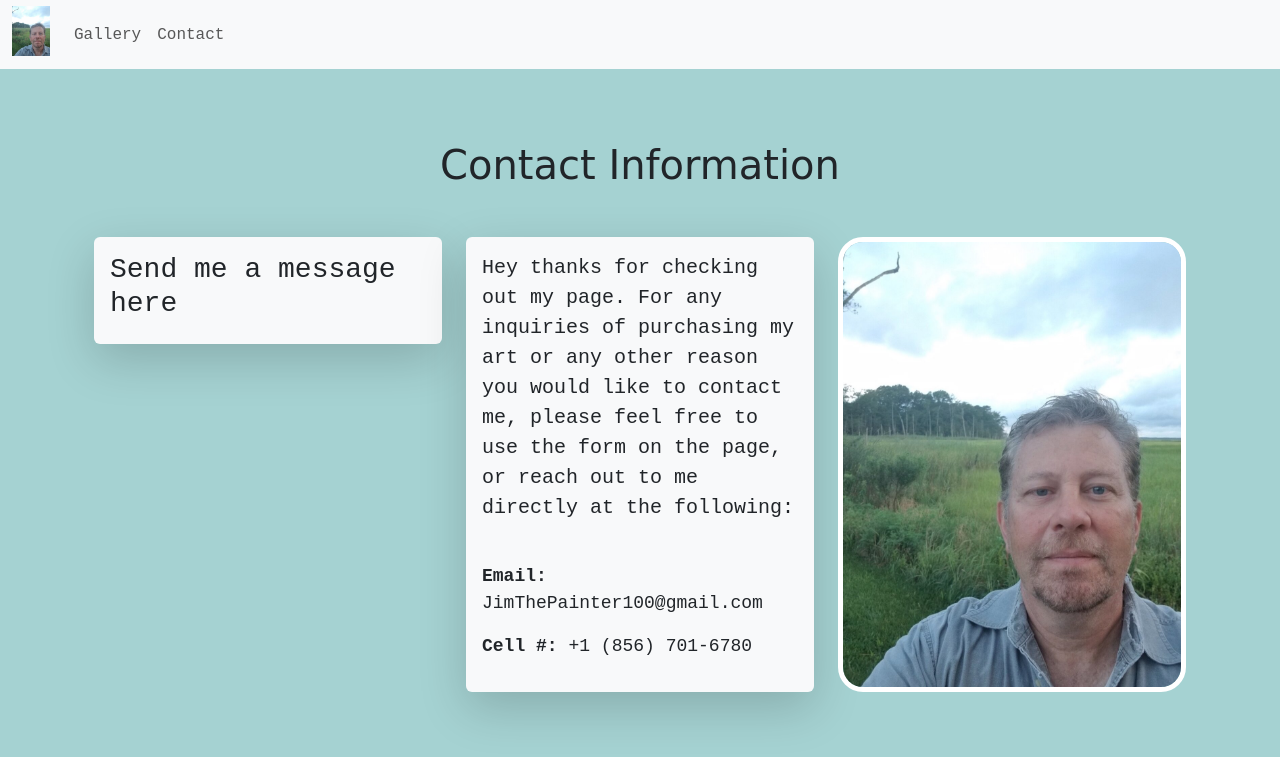
After one commit to Eric-Militello/Jim-the-Artist-Django, a Django app: page /contact in a window 1280 px wide. The commit adds this page. Shown: the top 757 px of the page. Run offline with Django 4.2, Linux system fonts and the light colour scheme.

Commit message:
contact page added w/ no form yet, gallery links working again

```diff
--- /dev/null
+++ b/jimTheArtist/templates/contact.html
@@ -0,0 +1,33 @@
+{% extends 'base.html' %}
+{% block content %}
+{% load static %}
+
+
+<h1 class="title text-center mt-5">Contact Information</h1>
+<div class="container mt-5">
+  <div class="row">
+    <div class="col-md-4 order-sm-2 order-lg-1 order-md-1">
+      <div class="shadow-lg p-3 mb-5 bg-body-tertiary rounded">
+        <h3>Send me a message here</h3>
+
+      </div>
+    </div>
+    <div class="col-md-4 order-sm-1 order-lg-2 order-md-2">
+      <div class="shadow-lg p-3 mb-5 bg-body-tertiary rounded">
+        <p class="lead">Hey thanks for checking out my page. For any inquiries of purchasing my art or any other reason you would like to contact me, please feel free to use the form on the page, or reach out to me directly at the following:</p>
+        <br>
+        <p class="contact_text">
+          <strong>Email:</strong> JimThePainter100@gmail.com
+        </p>
+        <p class="contact_text">
+          <strong>Cell #:</strong> +1 (856) 701-6780
+        </p>
+      </div>
+    </div>
+    <div class="col-md-4 d-none d-md-block order-lg-3 order-md-3">
+      <img src="{% static 'imgs/selfie.jpg' %}" class="img-fluid contact-selfie">
+    </div>
+  </div>
+</div>
+
+{% endblock %}
--- a/jimTheArtist/templates/gallery.html
+++ b/jimTheArtist/templates/gallery.html
@@ -6,9 +6,8 @@
 <center><h1 class="title">Click on any painting for more details</h1></center>
 <div class="gallery_div">
     {% for painting in paintings %}
-     <a href="{% url 'painting' painting.id %}">
+     <a href="{% url 'painting' painting.title %}">
         <img class="gallery_img" src="{{ painting.image.url }}">
-        <center><p>{{ painting.title }} {{ painting.price }} {{ painting.description }}</p></center>
     </a>
     {% endfor %}
 </div>
--- a/jimTheArtist/templates/home.html
+++ b/jimTheArtist/templates/home.html
@@ -1,5 +1,5 @@
 {% extends 'base.html' %}
-
+{% load static %}
 {% block content %}
 <div class="container">
     <div class="row">
@@ -33,7 +33,7 @@
             </div>
         </div>
         <div class="col-md-5">
-            <img class="selfie d-none d-md-block" src="/static/imgs/selfie2.jpg" alt="Selfie" style="max-width:100%;">
+            <img class="selfie d-none d-md-block" src="{% static 'imgs/selfie2.jpg' %}" alt="Selfie" style="max-width:100%;">
         </div>
     </div>
 </div>
--- a/jimTheArtist/templates/navbar.html
+++ b/jimTheArtist/templates/navbar.html
@@ -1,8 +1,9 @@
+{% load static %}
 <nav class="navbar navbar-expand-lg navbar-light bg-light">
     <div class="container-fluid">
-      <a class="navbar-brand" rel="home" href="" title="Buy Sell Rent Everyting">
+      <a class="navbar-brand" rel="home" href="{% url 'home' %}" title="Buy Sell Rent Everyting">
         <img style="max-height:50px; margin-top: -7px;"
-             src="/static/images/selfie2.JPG">
+             src="{% static 'imgs/selfie.jpg' %}">
       </a>
       <button class="navbar-toggler" type="button" data-bs-toggle="collapse" data-bs-target="#navbarSupportedContent" aria-controls="navbarSupportedContent" aria-expanded="false" aria-label="Toggle navigation">
         <span class="navbar-toggler-icon"></span>
@@ -10,10 +11,10 @@
       <div class="collapse navbar-collapse" id="navbarSupportedContent">
         <ul class="navbar-nav me-auto mb-2 mb-lg-0">
           <li class="nav-item">
-            <a class="nav-link" href="">Gallery</a>
+            <a class="nav-link" href="{% url 'gallery' %}">Gallery</a>
           </li>
           <li class="nav-item">
-            <a class="nav-link" href="">Contact</a>
+            <a class="nav-link" href="{% url 'contact' %}">Contact</a>
           </li>
         </ul>
       </div>
--- a/jimTheArtist/templates/painting.html
+++ b/jimTheArtist/templates/painting.html
@@ -11,11 +11,11 @@
               <div class="mb-3">
                 <h1 class="h2 mb-2 painting_title">{{ painting.title }} <span class="price-text h5">{{ painting.price }}</span></h1>
                 <p class="small size-text mb-3">{{ painting.size }}</p>
-                <p class="small painting-text">{{ painting.text }}</p>
+                <p class="small painting-text">{{ painting.description }}</p>
               </div>
               <div class="d-flex justify-content-between mb-3">
-                <a href="" class="btn btn-warning btn-lg mr-3">Back to Gallery!</a>
-                <a href="" class="btn btn-warning btn-lg">Contact Me</a>
+                <a href="{% url 'gallery' %}" class="btn btn-warning btn-lg mr-3">Back to Gallery!</a>
+                <a href="{% url 'gallery' %}" class="btn btn-warning btn-lg">Contact Me</a>
               </div>
               <p class="small mb-0 quote-text">{{ quote }}</p>
             </div>
--- a/jimTheArtist/views.py
+++ b/jimTheArtist/views.py
@@ -13,6 +13,20 @@ def gallery(request):
     random.shuffle(shuffled_paintings)
     return render(request, 'gallery.html', {'paintings': shuffled_paintings})
 
+def contact(request):
+    return render(request, 'contact.html')
+
+
+
+#quotes for paitings page
+quotes = [
+'“Be content with what you have, rejoice in the way things are. When you realize there is nothing lacking, the whole world belongs to you” -Lao Tzu',
+'"Color is a power which directly influences the soul" -W. Kandinsky',
+'"Every child is an artist. The problem is how to remain an artist once he grows up" -Pablo Picasso',
+'“Better a diamond with a flaw than a pebble without” -Confucius',
+
+]
+
 def painting(request, painting_name):
-    painting = get_object_or_404(Painting, id=painting_name)
-    return render(request, 'painting.html', {'painting': painting})
+    painting = get_object_or_404(Painting, title=painting_name)
+    return render(request, 'painting.html', {'painting': painting, 'quote': random.choice(quotes)})
--- a/web_project/urls.py
+++ b/web_project/urls.py
@@ -22,9 +22,10 @@ from django.conf.urls.static import static
 
 urlpatterns = [
     path('admin/', admin.site.urls),
-    path('home/', views.home, name='home'),
+    path('', views.home, name='home'),
     path('gallery', views.gallery, name='gallery'),
     path('gallery/<str:painting_name>/', views.painting, name='painting'),
+    path('contact', views.contact, name='contact'),
 
 
 ] + static(settings.MEDIA_URL, document_root=settings.MEDIA_ROOT)
```
Also changed, not shown: jimTheArtist/static/imgs/Selfie.jpg (renamed from jimTheArtist/media/imgs/Selfie.jpg), jimTheArtist/static/imgs/selfie2.JPG (renamed from jimTheArtist/media/imgs/selfie2.JPG).
